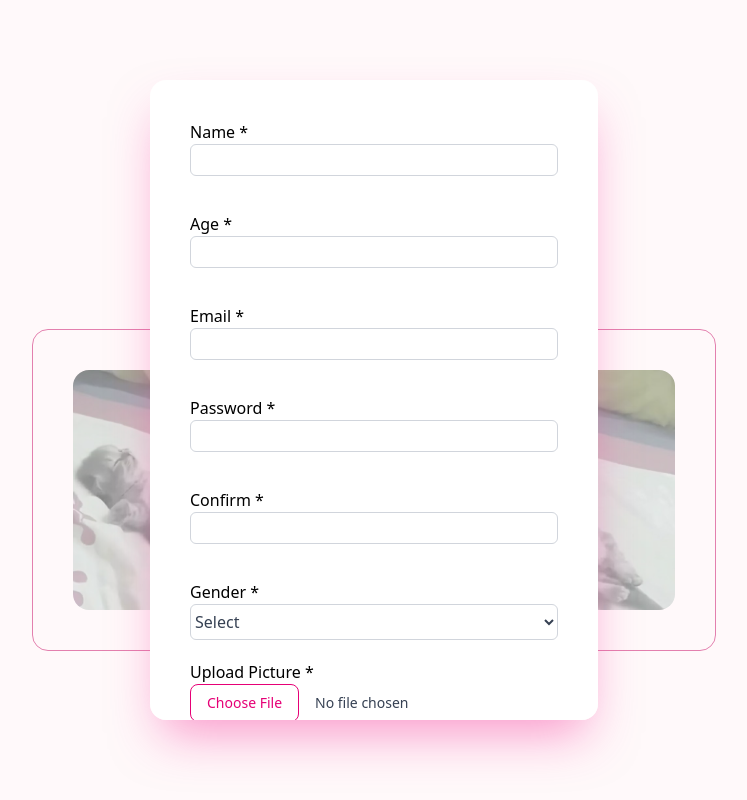
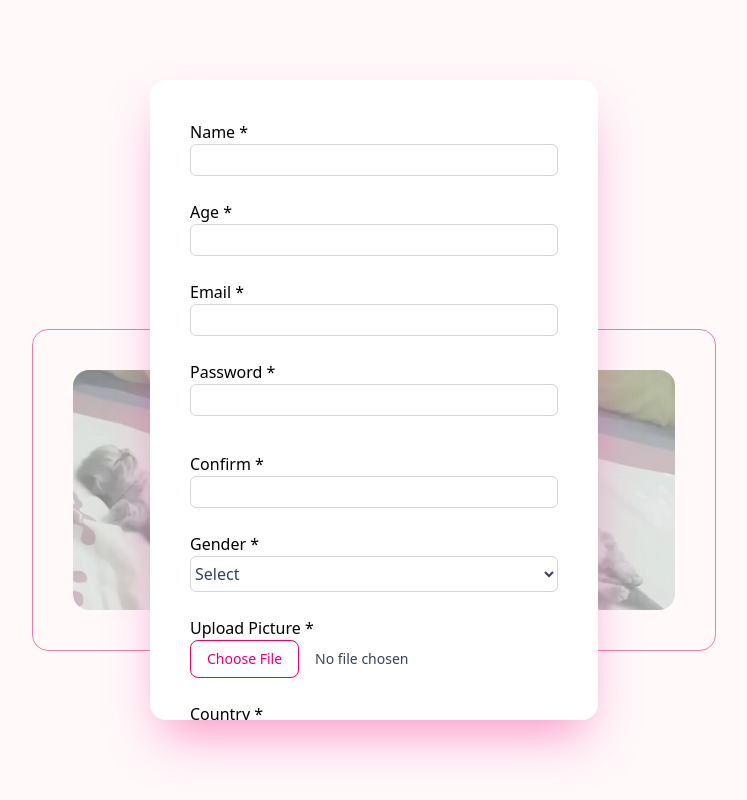
Before and after one commit to olydbd/rs-react-forms-app, a React (Vite) app: page / in a window 1280 px wide. Both pictures are taken after a click on the button "Controlled". Shown: the whole page, without its empty margins (266-1013 px from the left). Built offline with nearby package versions, Linux system fonts and the light colour scheme.

Commit message:
feat: add real-time password stregth meter

```diff
--- a/src/components/ControlledForm/ControlledForm.tsx
+++ b/src/components/ControlledForm/ControlledForm.tsx
@@ -3,7 +3,7 @@ import { schema, type Schema } from '../../utils/validation';
 import { zodResolver } from '@hookform/resolvers/zod';
 import InputField from '../ui/InputField/InputField';
 import SelectField from '../ui/SelectField/SelectField';
-import { genderOptions } from '../../utils/constants';
+import { genderOptions, strengthLabels } from '../../utils/constants';
 import CheckboxField from '../ui/CheckboxField/CheckboxField';
 import { useAppDispatch, useAppSelector } from '../../app/hooks';
 import type { ChangeEvent } from 'react';
@@ -11,6 +11,7 @@ import AutocompleteField from '../ui/AutocompleteField/AutocompleteField';
 import { addControlledData } from '../../features/formData/formDataSlice';
 import fileToBase64 from '../../utils/fileToBase64';
 import FileField from '../ui/FileField/FileField';
+import getPasswordStrength from '../../utils/getPasswordStrength';
 
 interface ControlledFormProps {
   onClose: () => void;
@@ -24,6 +25,7 @@ export default function ControlledForm({ onClose }: ControlledFormProps) {
     register,
     handleSubmit,
     setValue,
+    watch,
     formState: { errors, isValid },
   } = useForm<Schema>({
     resolver: zodResolver(schema),
@@ -49,6 +51,9 @@ export default function ControlledForm({ onClose }: ControlledFormProps) {
     dispatch(addControlledData(storeData));
     onClose();
   };
+
+  const password = watch('password') || '';
+  const strength = getPasswordStrength(password);
 
   return (
     <form onSubmit={handleSubmit(onSubmit)}>
@@ -83,9 +88,20 @@ export default function ControlledForm({ onClose }: ControlledFormProps) {
         <InputField
           id="password"
           label="Password"
-          error={errors.password?.message}
+          error="none"
           {...register('password')}
         />
+        <p
+          className={`h-5 text-sm ${
+            strength <= 2
+              ? 'text-red-600'
+              : strength === 3
+                ? 'text-yellow-600'
+                : 'text-green-600'
+          }`}
+        >
+          {password && `Password strength: ${strengthLabels[strength]}`}
+        </p>
       </div>
 
       <div className="mb-4">
@@ -126,7 +142,7 @@ export default function ControlledForm({ onClose }: ControlledFormProps) {
         />
       </div>
 
-      <div className="mb-4">
+      <div className="mb-8">
         <CheckboxField
           id="terms"
           label="I accept the Terms and Conditions"
--- a/src/components/UncontrolledForm/UncontrolledForm.tsx
+++ b/src/components/UncontrolledForm/UncontrolledForm.tsx
@@ -97,7 +97,7 @@ export default function UncontrolledForm({ onClose }: ControlledFormProps) {
           id="password"
           label="Password"
           name="password"
-          error={errors.confirm}
+          error={errors.password}
         />
       </div>
 
@@ -139,7 +139,7 @@ export default function UncontrolledForm({ onClose }: ControlledFormProps) {
         />
       </div>
 
-      <div className="mb-4">
+      <div className="mb-8">
         <CheckboxField
           id="terms"
           label="I accept the Terms and Conditions"
--- a/src/components/ui/AutocompleteField/AutocompleteField.tsx
+++ b/src/components/ui/AutocompleteField/AutocompleteField.tsx
@@ -31,7 +31,7 @@ export default function AutocompleteField({
           <option key={option} value={option} />
         ))}
       </datalist>
-      <p className="h-5 text-sm text-red-600">{error}</p>
+      <p className="h-2 text-sm text-red-600">{error}</p>
     </>
   );
 }
--- a/src/components/ui/CheckboxField/CheckboxField.tsx
+++ b/src/components/ui/CheckboxField/CheckboxField.tsx
@@ -22,7 +22,7 @@ export default function CheckboxField({
           {label} *
         </label>
       )}
-      <p className="h-5 text-sm text-red-600">{error}</p>
+      <p className="h-2 text-sm text-red-600">{error}</p>
     </>
   );
 }
--- a/src/components/ui/FileField/FileField.tsx
+++ b/src/components/ui/FileField/FileField.tsx
@@ -20,7 +20,7 @@ export default function FileField({
         {...rest}
         className="block w-full cursor-pointer text-sm text-gray-700 file:mr-4 file:cursor-pointer file:rounded-lg file:border file:border-pink-600 file:px-4 file:py-2 file:text-pink-600 hover:file:border-gray-700 hover:file:text-gray-700"
       />
-      <p className="h-5 text-sm text-red-600">{error}</p>
+      <p className="h-2 text-sm text-red-600">{error}</p>
     </>
   );
 }
--- a/src/components/ui/InputField/InputField.tsx
+++ b/src/components/ui/InputField/InputField.tsx
@@ -24,7 +24,7 @@ export default function InputField({
         {...rest}
         className="block h-8 w-full rounded-md border border-gray-300"
       />
-      <p className="h-5 text-sm text-red-600">{error}</p>
+      {error !== 'none' && <p className="h-2 text-sm text-red-600">{error}</p>}
     </>
   );
 }
--- a/src/components/ui/SelectField/SelectField.tsx
+++ b/src/components/ui/SelectField/SelectField.tsx
@@ -36,7 +36,7 @@ export default function SelectField({
           </option>
         ))}
       </select>
-      <p className="h-1 text-sm text-red-600">{error}</p>
+      <p className="h-2 text-sm text-red-600">{error}</p>
     </>
   );
 }
--- a/src/utils/constants.ts
+++ b/src/utils/constants.ts
@@ -4,3 +4,11 @@ export const genderOptions = [
   { value: 'male', label: 'Male' },
   { value: 'other', label: 'Other' },
 ];
+
+export const strengthLabels = [
+  'Very Weak',
+  'Weak',
+  'Fair',
+  'Strong',
+  'Very Strong',
+];
--- /dev/null
+++ b/src/utils/getPasswordStrength.ts
@@ -0,0 +1,8 @@
+export default function getPasswordStrength(password: string): number {
+  let strength = 0;
+  if (/[0-9]/.test(password)) strength++;
+  if (/[A-Z]/.test(password)) strength++;
+  if (/[a-z]/.test(password)) strength++;
+  if (/[!@#$%^&*]/.test(password)) strength++;
+  return strength;
+}
```
